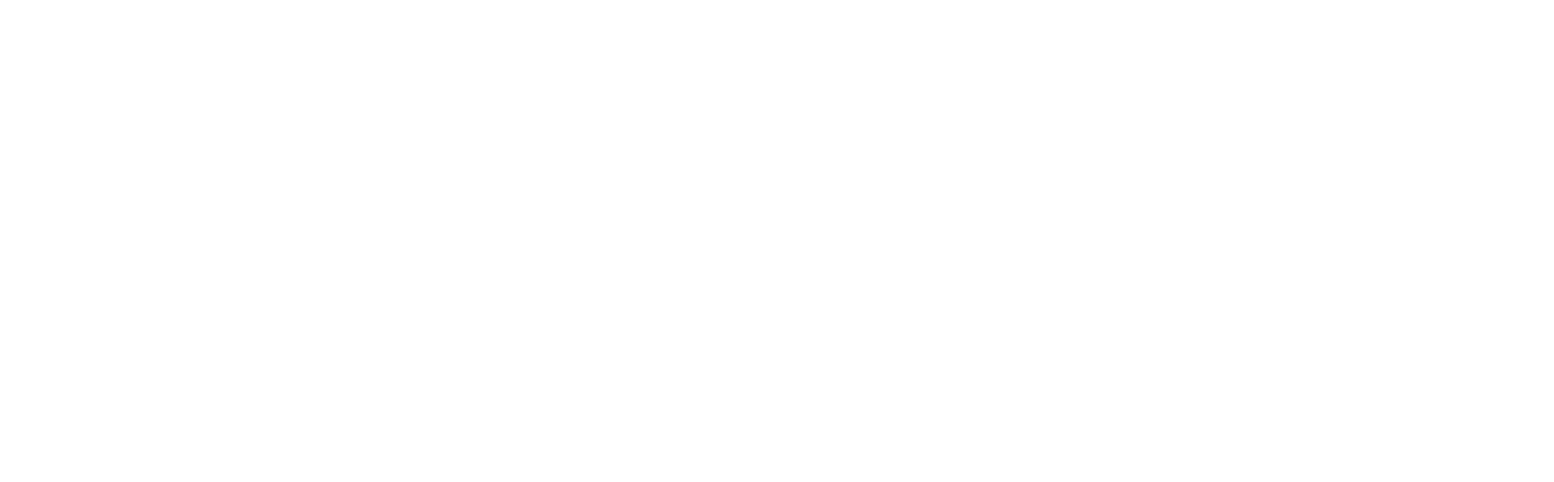
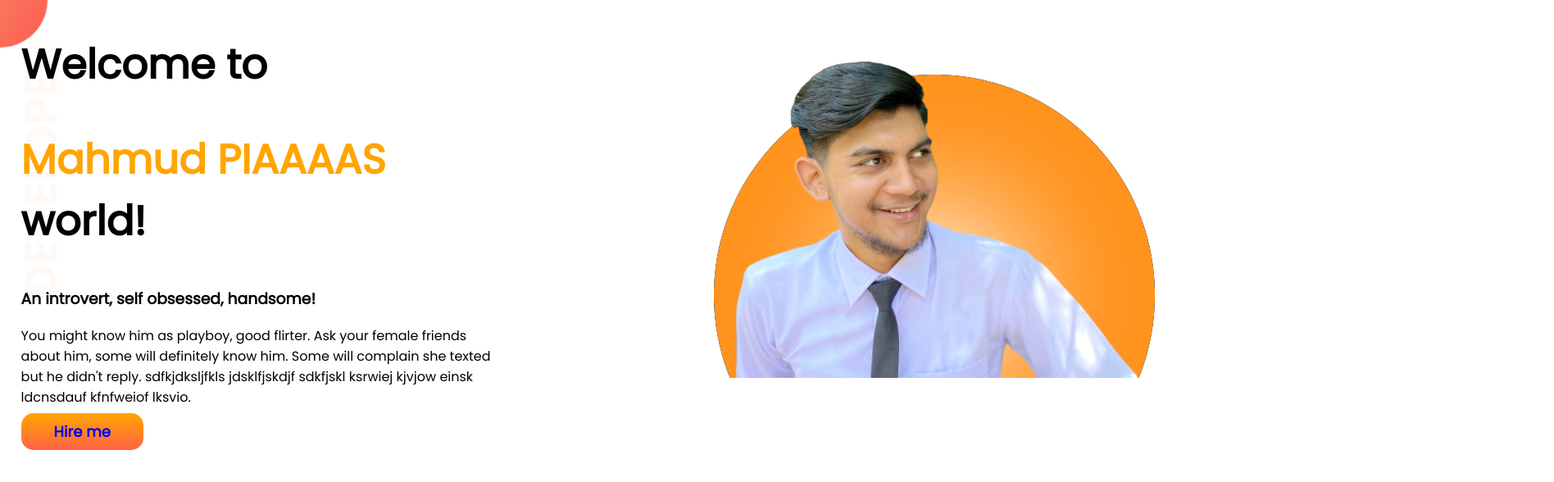
Before and after one commit to mahmudpias/portfolio-mod3, a plain HTML site: page index.html in a window 1280 px wide. Shown: the whole page at 82% size, 1896 px wide, since content can reach past the window. Drawn offline with Linux system fonts and the light colour scheme.

Commit message:
top added

```diff
--- a/index.html
+++ b/index.html
@@ -1,13 +1,33 @@
 <!DOCTYPE html>
 <html lang="en">
+
 <head>
     <meta charset="UTF-8">
     <meta http-equiv="X-UA-Compatible" content="IE=edge">
     <meta name="viewport" content="width=device-width, initial-scale=1.0">
     <title>My Portfolio</title>
+    <link rel="preconnect" href="https://fonts.googleapis.com">
+    <link rel="preconnect" href="https://fonts.gstatic.com" crossorigin>
+    <link href="https://fonts.googleapis.com/css2?family=Poppins&display=swap" rel="stylesheet">
     <link rel="stylesheet" href="style.css">
 </head>
+
 <body>
+    <section class="top">
+        <div class="half-width">
+            <h1>Welcome to</h1>
+            <h1> <span class="orange-color"> Mahmud PIAAAAS </span> world!</h1>
+            <h3> An introvert, self obsessed, handsome! </h3>
+            <p> You might know him as playboy, good flirter. Ask your female friends about him, some will definitely
+                know him. Some will complain she texted but he didn't reply. sdfkjdksljfkls jdsklfjskdjf sdkfjskl
+                ksrwiej kjvjow einsk ldcnsdauf kfnfweiof lksvio.</p>
+            <a class="hire-me" target="_blank" href="https://www.linkedin.com/in/mahmud-pias-768529212/"> Hire me </a>
+        </div>
+        <div class="half-width">
+            <img src="image-with-bg.png" alt="PIAAAAS">
+        </div>
+    </section>
 
 </body>
+
 </html>
--- a/style.css
+++ b/style.css
@@ -0,0 +1,41 @@
+h1 {
+    font-size: 50px;
+}
+
+body {
+    font-family: 'Poppins', sans-serif;
+    margin: 0;
+}
+
+.orange-color {
+    color: orange;
+}
+
+section {
+    display: flex;
+}
+
+.half-width {
+    width: 50%;
+    padding-left: 2%;
+}
+
+.half-width img {
+    padding-left: 0%;
+    padding-right: 40%;
+    padding-bottom: 2%;
+}
+
+.hire-me {
+    text-decoration: none;
+    background-image: linear-gradient(orange, tomato);
+    font-size: large;
+    font-weight: 700;
+    padding: 10px 40px;
+    border-radius: 15px;
+}
+
+.top {
+    background-image: url(top-banner.png);
+    background-repeat: no-repeat;
+}
```
Also changed, not shown: image-with-bg.png (added), image.png (added), top-banner.png (added).
